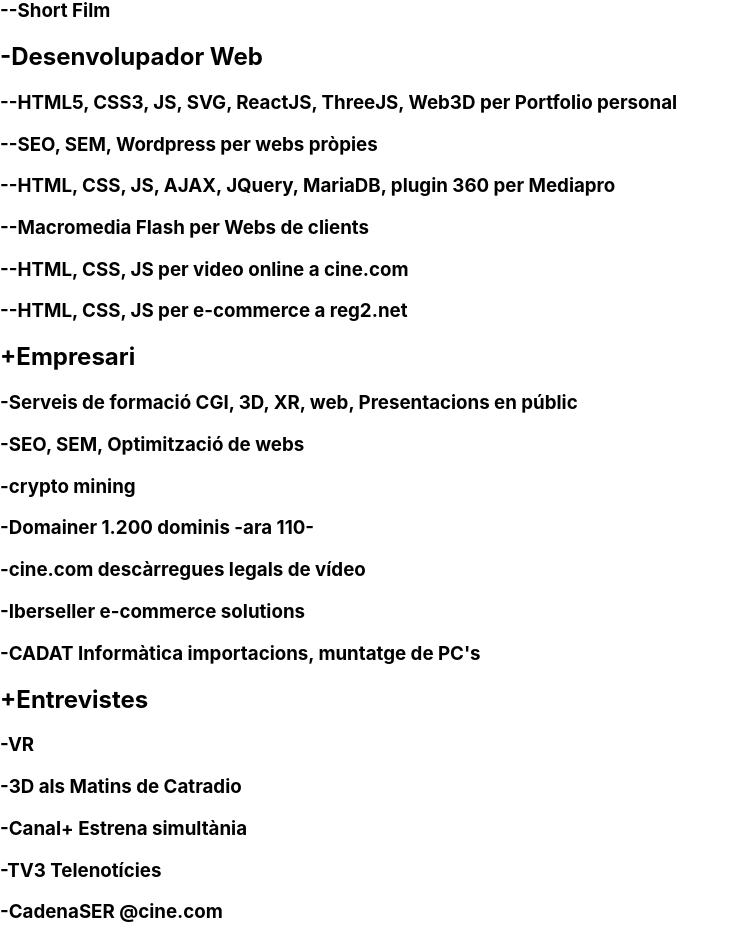
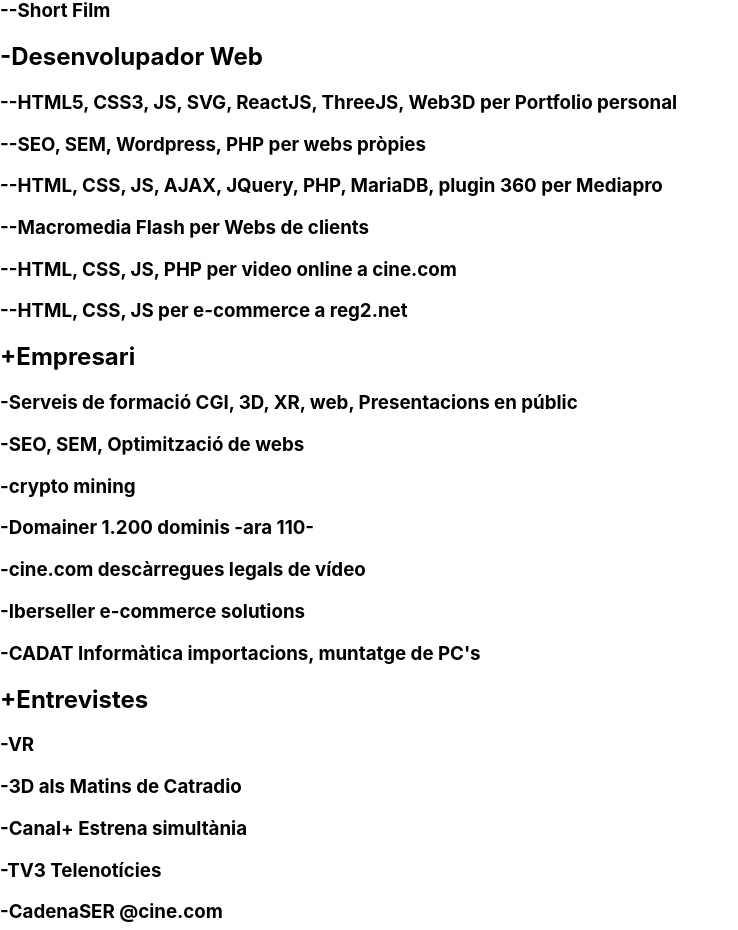
Before and after one commit to jordi3d/Portfoli, a React (Create React App) app: page / in a window 1280 px wide. Shown: the part 2711-3641 px from the top of the page, without its empty margins (0-738 px from the left). Built offline with nearby package versions, Linux system fonts and the light colour scheme.

Commit message:
actualitzant continguts

```diff
--- a/src/Cv.js
+++ b/src/Cv.js
@@ -388,10 +388,12 @@
         <h3>
           --HTML5, CSS3, JS, SVG, ReactJS, ThreeJS, Web3D per Portfolio personal
         </h3>
-        <h3>--SEO, SEM, Wordpress per webs pròpies</h3>
-        <h3>--HTML, CSS, JS, AJAX, JQuery, MariaDB, plugin 360 per Mediapro</h3>
+        <h3>--SEO, SEM, Wordpress, PHP per webs pròpies</h3>
+        <h3>
+          --HTML, CSS, JS, AJAX, JQuery, PHP, MariaDB, plugin 360 per Mediapro
+        </h3>
         <h3>--Macromedia Flash per Webs de clients</h3>
-        <h3>--HTML, CSS, JS per video online a cine.com</h3>
+        <h3>--HTML, CSS, JS, PHP per video online a cine.com</h3>
         <h3>--HTML, CSS, JS per e-commerce a reg2.net</h3>
         <h2>+{titolsH2[0][language]}</h2>
         <h3>-Serveis de formació CGI, 3D, XR, web, Presentacions en públic</h3>
```
